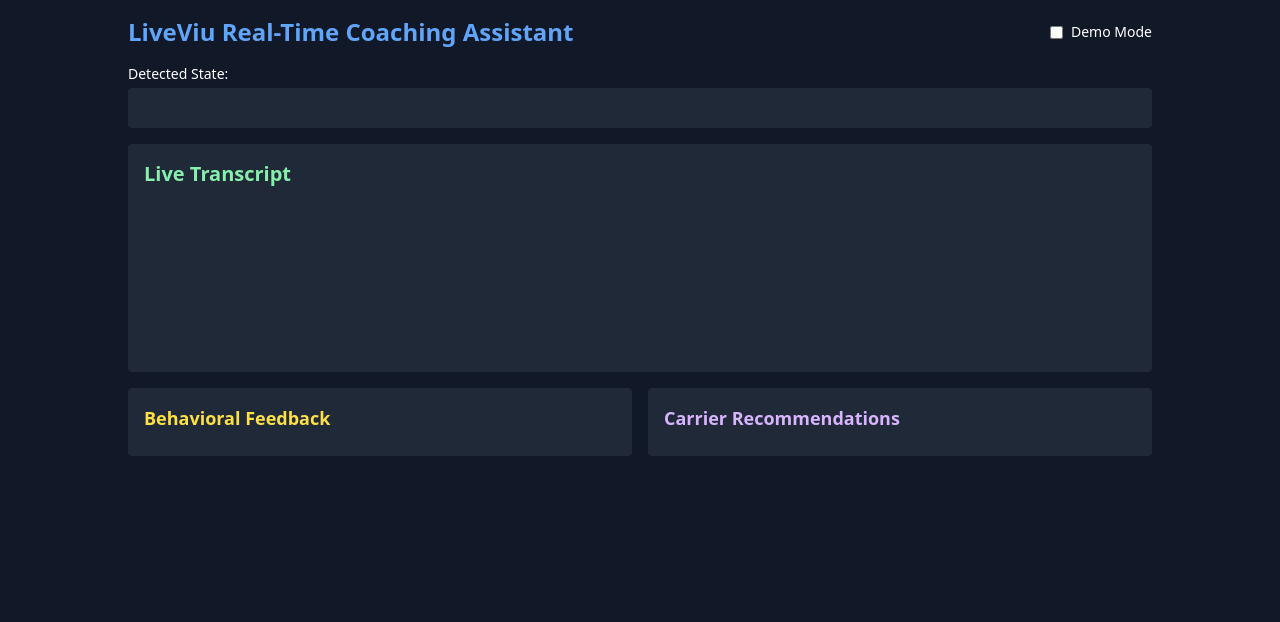
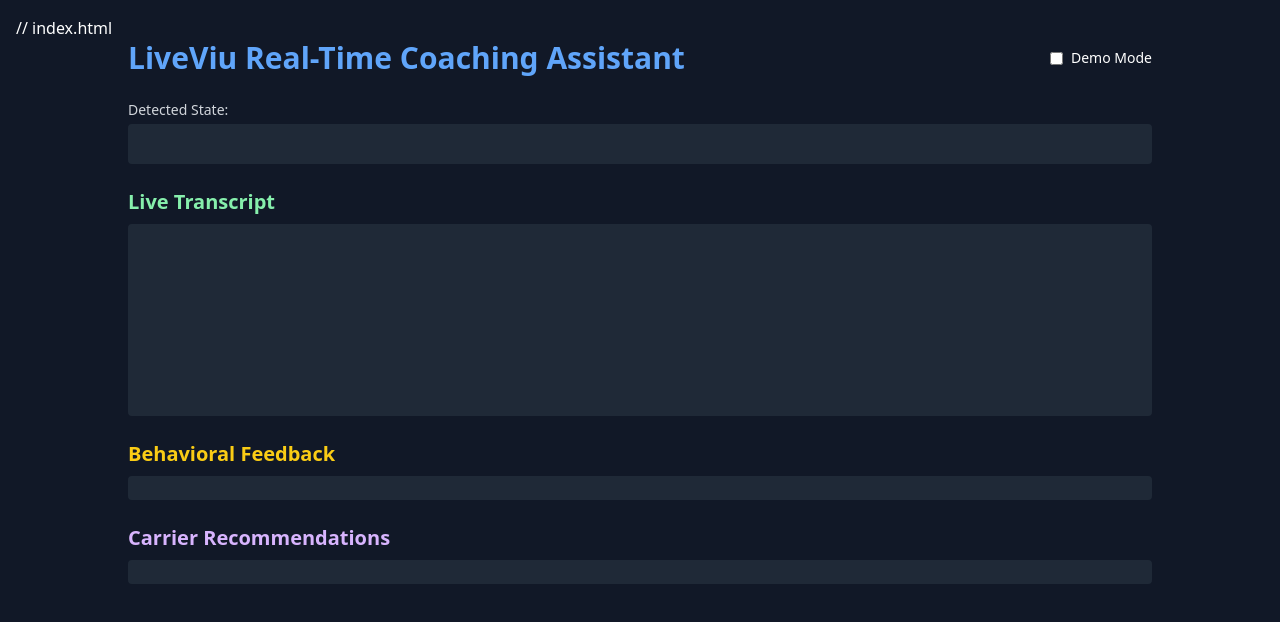
Before and after one commit to bmanius1/LiveViu, a plain HTML site: page index.html in a window 1280 px wide. Drawn offline with nearby package versions, Linux system fonts and the light colour scheme.

Commit message:
Update index.html

```diff
--- a/index.html
+++ b/index.html
@@ -1,42 +1,42 @@
+// index.html
 <!DOCTYPE html>
 <html lang="en">
 <head>
   <meta charset="UTF-8" />
   <meta name="viewport" content="width=device-width, initial-scale=1.0" />
-  <title>Real-Time Coaching Assistant</title>
+  <title>LiveViu Real-Time Coaching Assistant</title>
   <script src="https://cdn.tailwindcss.com"></script>
   <script defer src="script.js"></script>
 </head>
-<body class="bg-gray-900 text-white p-4">
+<body class="bg-gray-900 text-white min-h-screen p-4">
   <div class="max-w-5xl mx-auto">
-    <div class="flex justify-between items-center mb-4">
-      <h1 class="text-2xl font-bold text-blue-400">LiveViu Real-Time Coaching Assistant</h1>
+    <div class="flex justify-between items-center mb-6">
+      <h1 class="text-3xl font-bold text-blue-400">LiveViu Real-Time Coaching Assistant</h1>
       <label class="flex items-center space-x-2">
-        <input type="checkbox" id="demoToggle" class="form-checkbox text-blue-500" />
+        <input type="checkbox" id="demoToggle" class="accent-blue-400" />
         <span class="text-sm">Demo Mode</span>
       </label>
     </div>
 
-    <div class="mb-4">
-      <label for="stateSelect" class="block mb-1 text-sm">Detected State:</label>
+    <div class="mb-6">
+      <label for="stateSelect" class="block mb-1 text-sm text-gray-300">Detected State:</label>
       <input id="stateSelect" class="w-full bg-gray-800 text-white p-2 rounded" readonly />
     </div>
 
-    <div class="bg-gray-800 p-4 rounded mb-4">
-      <h2 class="text-xl font-semibold mb-2 text-green-300">Live Transcript</h2>
-      <div id="transcript" class="h-40 overflow-y-auto text-sm text-gray-300"></div>
+    <div class="mb-6">
+      <h2 class="text-xl font-semibold text-green-300 mb-2">Live Transcript</h2>
+      <div id="transcript" class="h-48 overflow-y-auto bg-gray-800 p-3 rounded text-sm"></div>
     </div>
 
-    <div class="grid grid-cols-1 md:grid-cols-2 gap-4">
-      <div class="bg-gray-800 p-4 rounded">
-        <h2 class="text-lg font-semibold mb-2 text-yellow-300">Behavioral Feedback</h2>
-        <ul id="behavioralFeedback" class="text-sm space-y-2 text-gray-300"></ul>
-      </div>
-      <div class="bg-gray-800 p-4 rounded">
-        <h2 class="text-lg font-semibold mb-2 text-purple-300">Carrier Recommendations</h2>
-        <ul id="carrierSuggestions" class="text-sm space-y-2 text-green-300"></ul>
-        <p id="missedCarriers" class="text-sm mt-2 text-yellow-400"></p>
-      </div>
+    <div class="mb-6">
+      <h2 class="text-xl font-semibold text-yellow-400 mb-2">Behavioral Feedback</h2>
+      <ul id="behavioralFeedback" class="bg-gray-800 p-3 rounded text-sm space-y-2"></ul>
+    </div>
+
+    <div>
+      <h2 class="text-xl font-semibold text-purple-300 mb-2">Carrier Recommendations</h2>
+      <ul id="carrierSuggestions" class="bg-gray-800 p-3 rounded text-sm space-y-2 text-green-200"></ul>
+      <p id="missedCarriers" class="text-sm text-yellow-300 mt-2"></p>
     </div>
   </div>
 </body>
```
